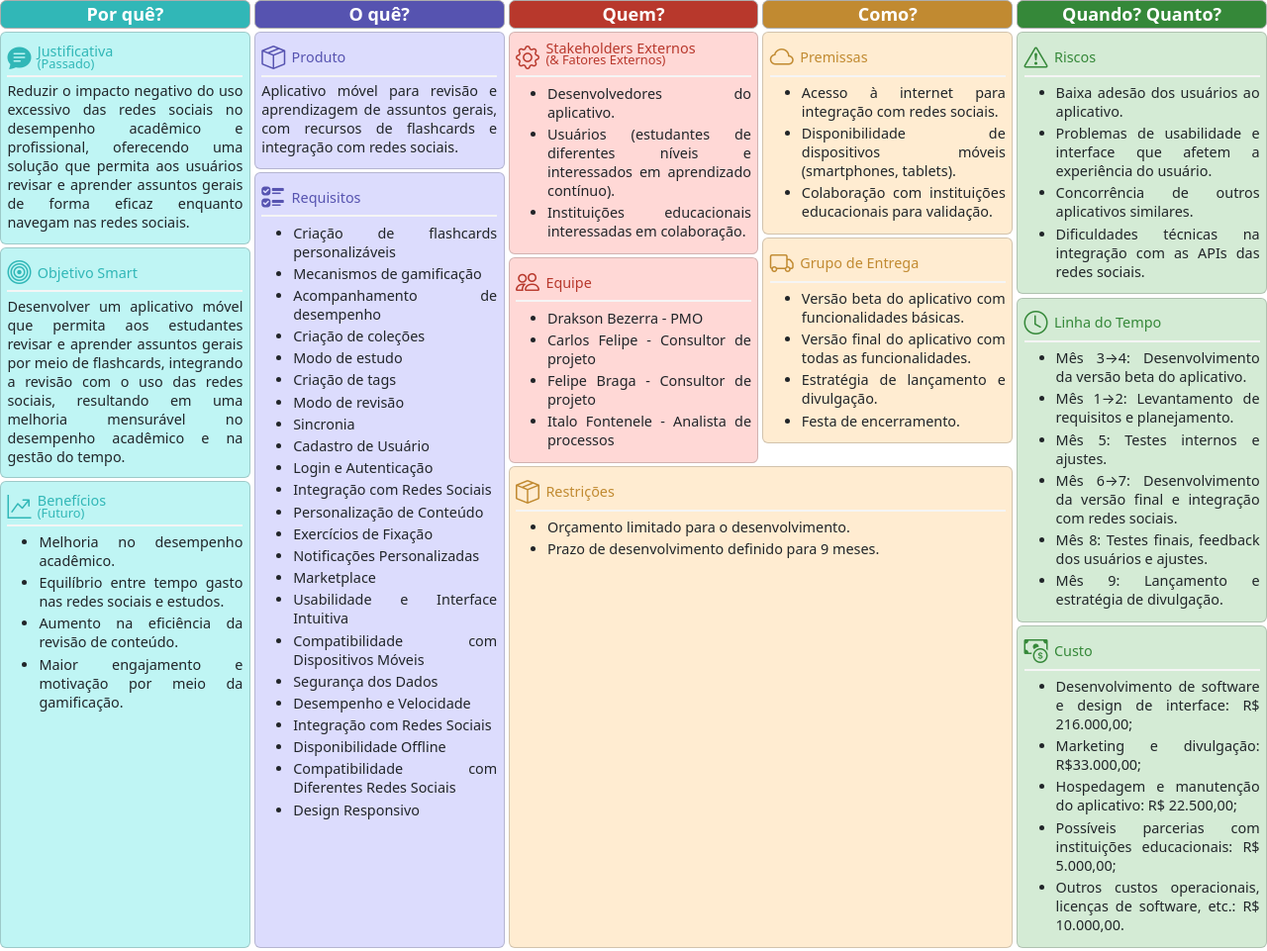
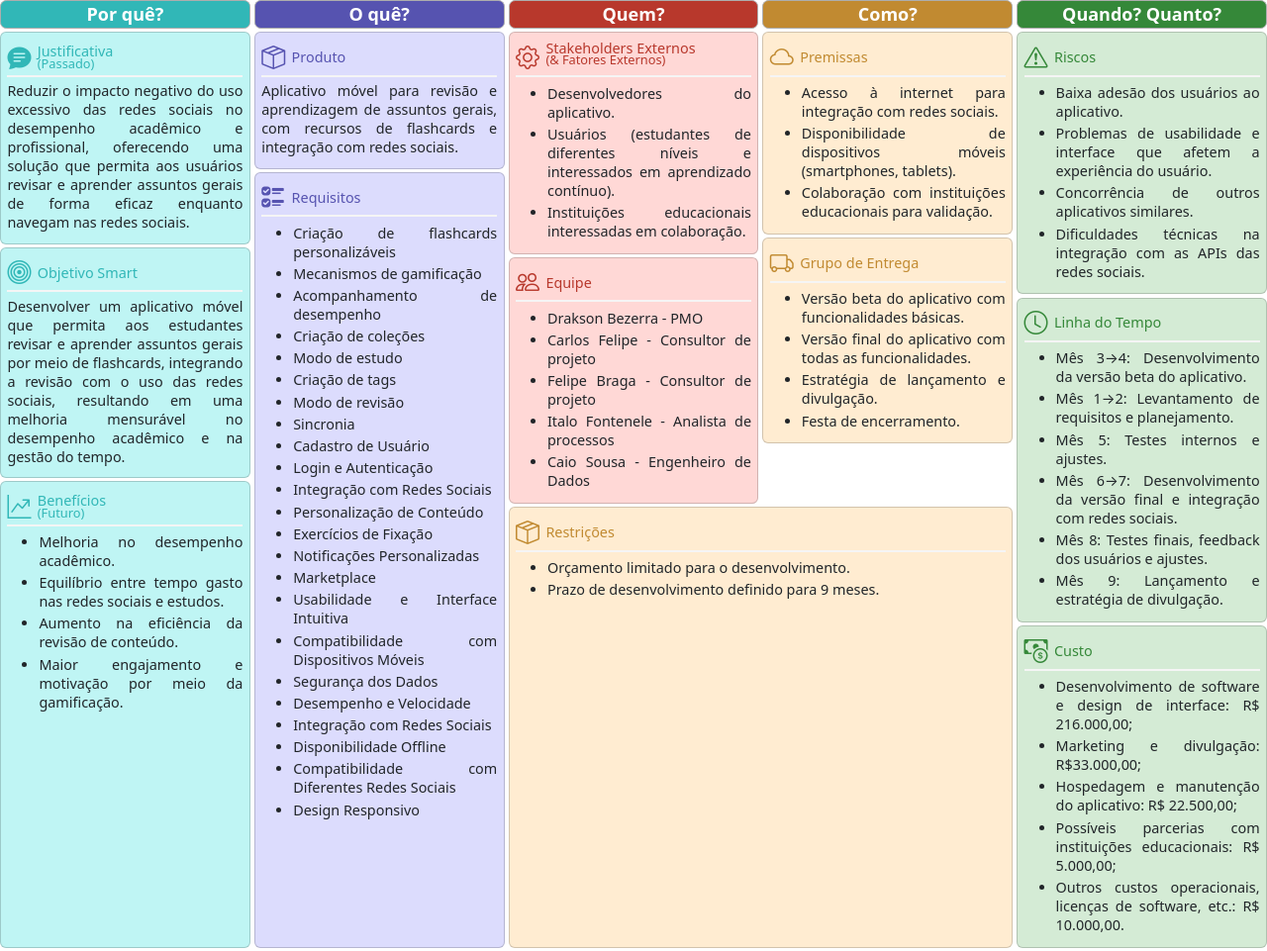
Before and after one commit to unifor-ads/PADS-PM-Canvas, a plain HTML site: page index.html in a window 1280 px wide. Shown: the whole page at 99% size. Drawn offline with nearby package versions, Linux system fonts and the light colour scheme.

Commit message:
Update index.html
Adição do Caio

```diff
--- a/index.html
+++ b/index.html
@@ -173,6 +173,7 @@
 								<li>Carlos Felipe - Consultor de projeto</li>
 								<li>Felipe Braga - Consultor de projeto</li>
 								<li>Italo Fontenele - Analista de processos</li>
+								<li>Caio Sousa - Engenheiro de Dados</li>
 							</ul>
 						</div>
 					</div>
```
